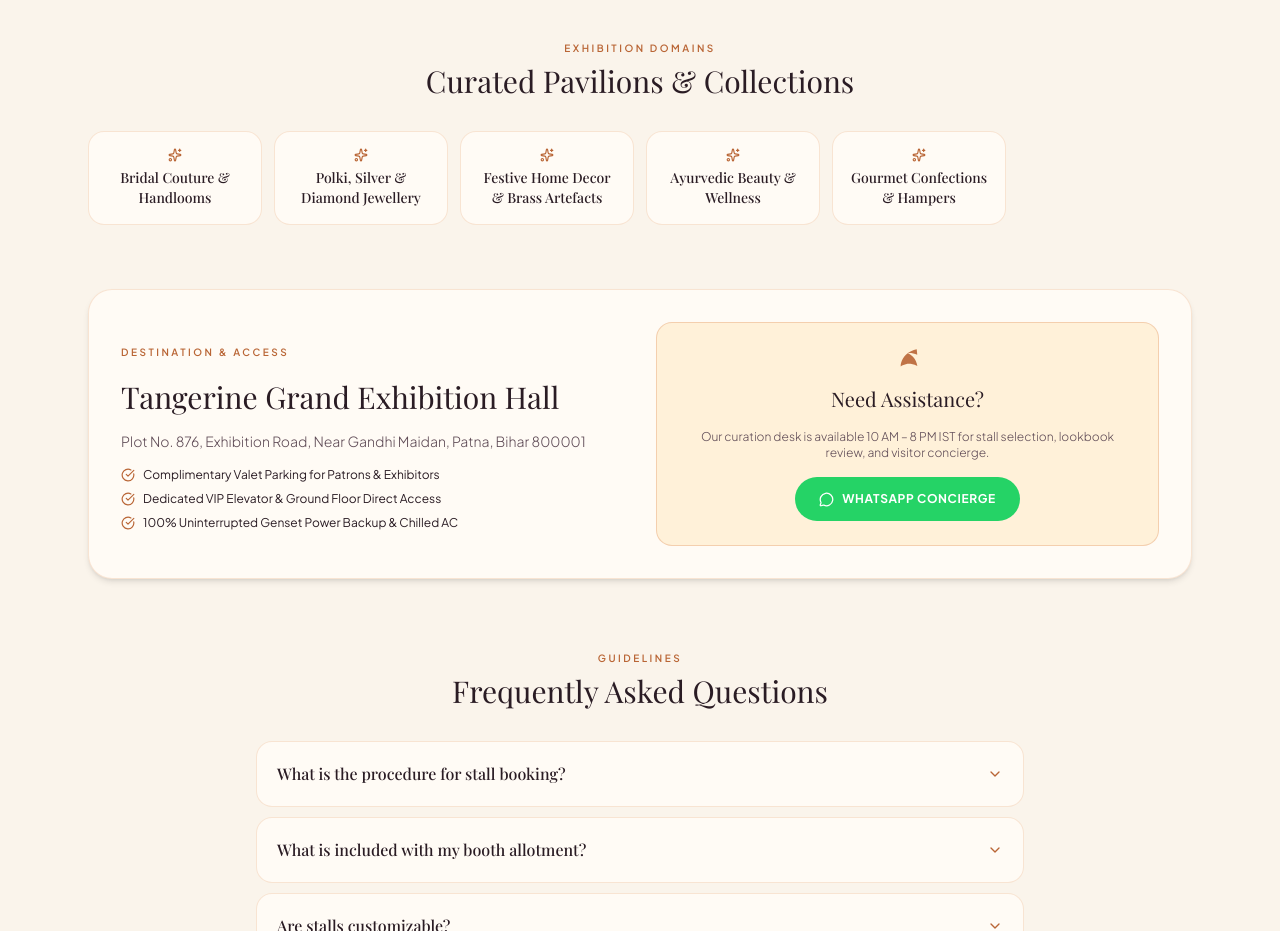
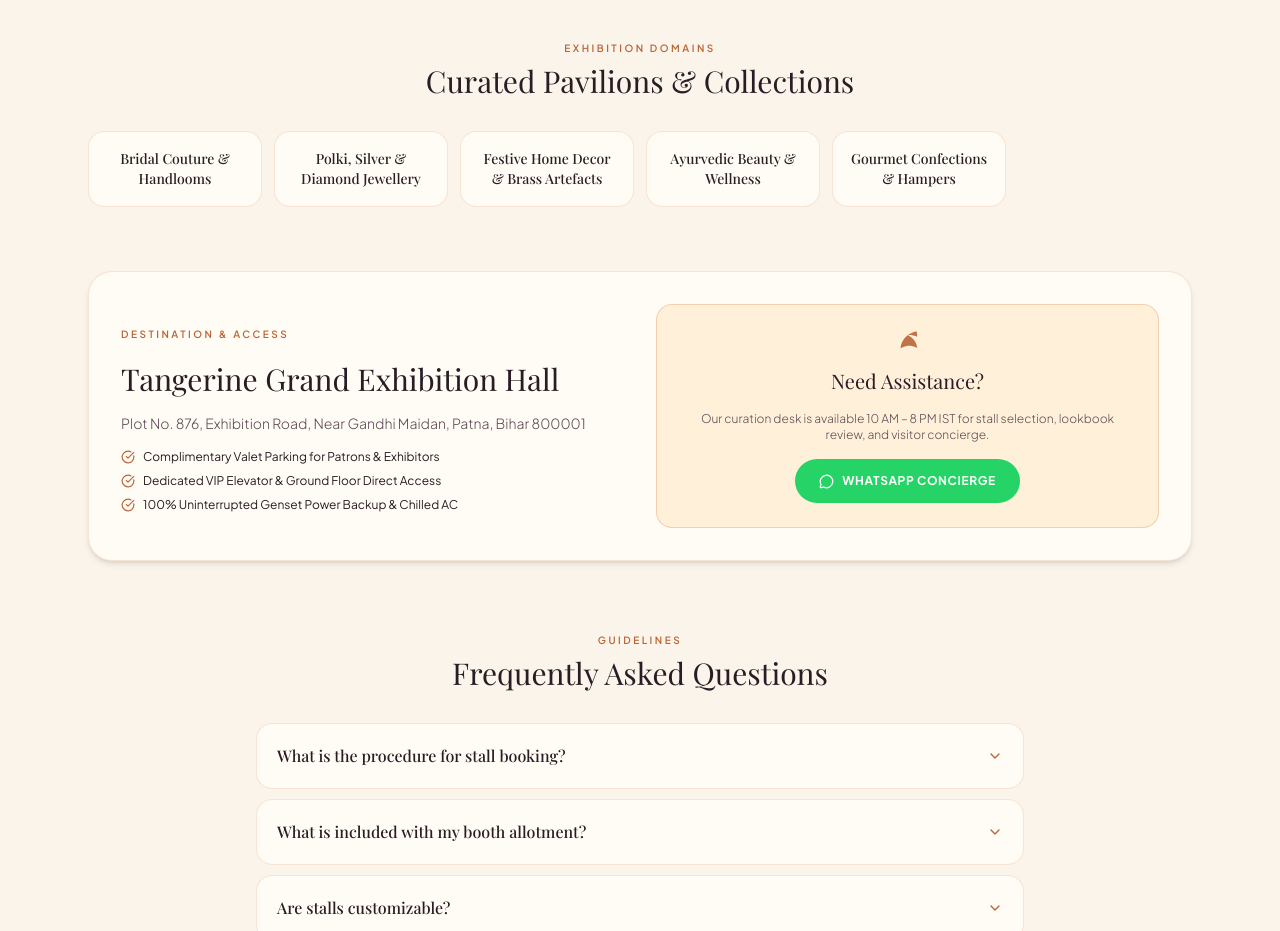
Before and after one commit to rexmediawebsite-sketch/udaan, a React (Vite) app: page /events/glamour-gala-5 in a window 1280 px wide. Shown: the part 1580-2511 px from the top of the page. Built offline with nearby package versions, Linux system fonts and the light colour scheme; a web font is replaced by a local one.

Commit message:
fix: remove sparkle icons from exhibition domain category cards

```diff
--- a/src/pages/BookAStallPage.jsx
+++ b/src/pages/BookAStallPage.jsx
@@ -421,7 +421,7 @@ _Hello Udaan Team, I would like to book my interest for this stall. Please share
             {/* Header */}
             <div className="text-center space-y-2 border-b border-[#E9AD83]/25 pb-5 sm:pb-6">
               <div className="inline-flex items-center space-x-2 px-3 py-1 rounded-full border border-[#B96535]/30 bg-[#FFF1D9] text-[9.5px] sm:text-[10px] tracking-[0.2em] sm:tracking-[0.25em] font-sans text-[#B96535] uppercase font-semibold">
-                <Sparkles size={10} className="text-[#B96535]" />
+                <UdaanDiamond size={10} className="text-[#B96535]" />
                 <span>DIRECT SELLER DESK • INSTANT ALLOTMENT</span>
               </div>
 
--- a/src/pages/EventDetailPage.jsx
+++ b/src/pages/EventDetailPage.jsx
@@ -15,7 +15,6 @@ import {
   ChevronDown,
   LayoutGrid,
   Store,
-  Sparkles,
   MessageCircle,
   Phone
 } from 'lucide-react';
@@ -359,9 +358,8 @@ export default function EventDetailPage({ onOpenBooking }) {
               {event.categories.map((cat, idx) => (
                 <div
                   key={idx}
-                  className="card-interactive scroll-reveal scroll-delay-1 p-3.5 sm:p-4 rounded-xl sm:rounded-2xl bg-[#FFFBF5] border border-[#E9AD83]/30 text-center shadow-xs flex flex-col items-center justify-center min-h-[90px]"
+                  className="card-interactive scroll-reveal scroll-delay-1 p-3.5 sm:p-4 rounded-xl sm:rounded-2xl bg-[#FFFBF5] border border-[#E9AD83]/30 text-center shadow-xs flex items-center justify-center min-h-[76px] hover:border-[#B96535] transition-colors"
                 >
-                  <Sparkles size={14} className="text-[#B96535] mb-1.5" />
                   <span className="font-serif text-xs sm:text-sm font-medium text-[#2A1C24] leading-tight">
                     {cat}
                   </span>
```
